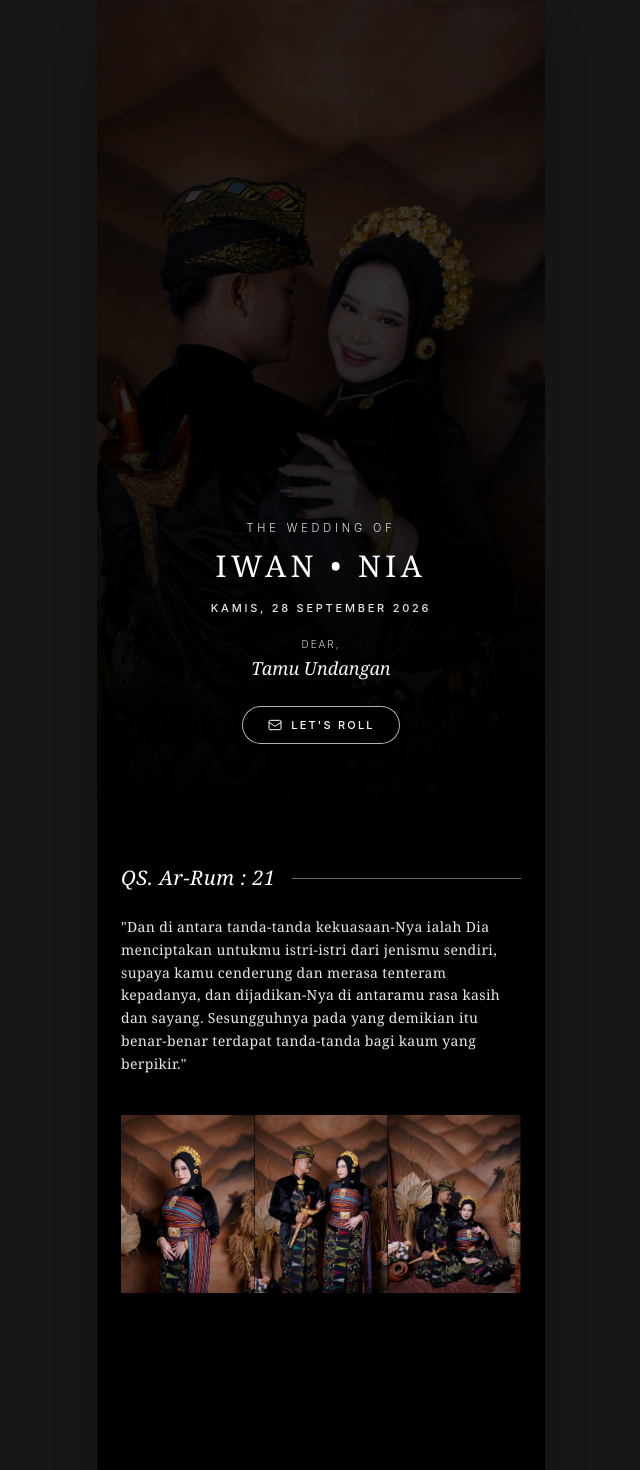
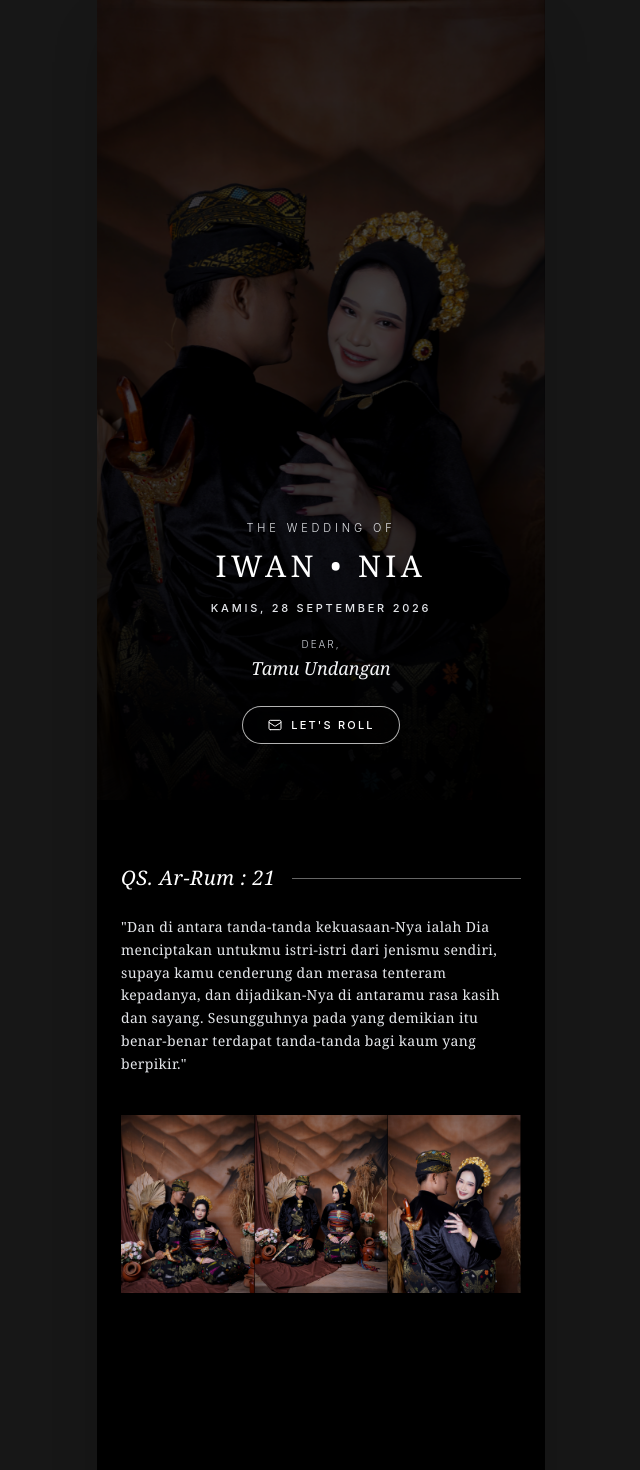
Before and after one commit to AsvinAndika/undanganputri, a React (Vite) app: page / in a window 1280 px wide. Shown: the top 1470 px of the page, without its empty margins (319-959 px from the left). Built offline with nearby package versions, Linux system fonts and the light colour scheme.

Commit message:
perbaikan2.3

```diff
--- a/src/components/Doa.jsx
+++ b/src/components/Doa.jsx
@@ -1,8 +1,6 @@
 import { useState, useEffect } from 'react';
 
 const photos = [
-  "/assets/galeri/mempelai1.jpeg",
-  "/assets/galeri/mempelai2.jpeg",
   "/assets/galeri/galeri1.jpeg",
   "/assets/galeri/galeri2.jpeg",
   "/assets/galeri/galeri4.jpeg",
@@ -10,8 +8,6 @@ const photos = [
   "/assets/galeri/galeri9.jpeg",
   "/assets/galeri/galeri5.jpeg",
   "/assets/galeri/galeri6.jpeg",
-  "/assets/galeri/galeri8.jpeg",
-  "/assets/galeri/galeri3.jpeg",
   "/assets/galeri/galeri10.jpeg",
 ];
 
--- a/src/components/Hero.jsx
+++ b/src/components/Hero.jsx
@@ -86,7 +86,7 @@ const Hero = ({ onRollClick }) => {
   return (
     <section className="relative h-[100dvh] w-full flex flex-col justify-end items-center text-white text-center pb-8 sm:pb-12 px-6 overflow-hidden bg-transparent">
       {/* Dark Gradient Overlay */}
-      <div className="absolute inset-0 bg-gradient-to-t from-black/90 via-black/40 to-transparent pointer-events-none"></div>
+      <div className="absolute inset-0 bg-gradient-to-t from-black/80 via-black/10 to-transparent pointer-events-none"></div>
 
       {/* Content Container */}
       <div className="relative z-10 flex flex-col items-center max-w-md w-full space-y-2 sm:space-y-3 mb-2">
--- a/src/components/Invitations.jsx
+++ b/src/components/Invitations.jsx
@@ -1,4 +1,4 @@
-import { useState, useEffect, useRef } from 'react';
+import { useState, useEffect, useRef, memo } from 'react';
 import Hero from './Hero';
 import Doa from './Doa';
 import CoupleDetails from './CoupleDetails';
@@ -21,8 +21,12 @@ const globalBgImages = [
 
 const MUSIC_URL = 'https://cdn.pixabay.com/download/audio/2022/05/27/audio_1808fbf07a.mp3?filename=wedding-romantic-acoustic-guitar-113578.mp3';
 
-// Wrapper Animasi Scroll Reveal
-const AnimatedSection = ({ children, animation = 'fade-up', delay = 0, duration = 1600 }) => {
+/**
+ * Optimasi 1: AnimatedSection Ringan
+ * - Menghapus efek `blur-*` (Gaussian Blur) pada animasi scroll karena memicu GPU lag di HP.
+ * - Menghapus `will-change-transform` berlebih untuk menghemat memori GPU RAM.
+ */
+const AnimatedSection = memo(({ children, animation = 'fade-up', delay = 0, duration = 1000 }) => {
   const [isVisible, setIsVisible] = useState(false);
   const domRef = useRef(null);
 
@@ -36,7 +40,7 @@ const AnimatedSection = ({ children, animation = 'fade-up', delay = 0, duration
           }
         });
       },
-      { threshold: 0.1 }
+      { threshold: 0.08 }
     );
 
     const { current } = domRef;
@@ -49,21 +53,20 @@ const AnimatedSection = ({ children, animation = 'fade-up', delay = 0, duration
 
   const getInitialStyle = () => {
     switch (animation) {
+      case 'zoom-in':
+        return 'opacity-0 scale-95';
+      case 'fade-left':
+        return 'opacity-0 translate-x-8';
+      case 'fade-right':
+        return 'opacity-0 -translate-x-8';
       case 'blur-in':
-        return 'opacity-0 blur-lg scale-95 translate-y-6';
-      case 'zoom-in':
-        return 'opacity-0 scale-90 blur-md';
-      case 'fade-left':
-        return 'opacity-0 translate-x-16 blur-sm';
-      case 'fade-right':
-        return 'opacity-0 -translate-x-16 blur-sm';
       case 'fade-up':
       default:
-        return 'opacity-0 translate-y-16 scale-[0.97] blur-sm';
+        return 'opacity-0 translate-y-8';
     }
   };
 
-  const getVisibleStyle = () => 'opacity-100 translate-y-0 translate-x-0 scale-100 blur-0';
+  const getVisibleStyle = () => 'opacity-100 translate-y-0 translate-x-0 scale-100';
 
   return (
     <div
@@ -71,32 +74,43 @@ const AnimatedSection = ({ children, animation = 'fade-up', delay = 0, duration
       style={{
         transitionDuration: `${duration}ms`,
         transitionDelay: `${delay}ms`,
-        transitionTimingFunction: 'cubic-bezier(0.22, 1, 0.36, 1)',
+        transitionTimingFunction: 'cubic-bezier(0.16, 1, 0.3, 1)',
       }}
-      className={`transition-all transform will-change-transform ${
-        isVisible ? getVisibleStyle() : getInitialStyle()
-      }`}
+      className={`transition-all ${isVisible ? getVisibleStyle() : getInitialStyle()}`}
     >
       {children}
     </div>
   );
-};
+});
 
 const Invitation = () => {
-  const [currentBgIndex, setCurrentBgIndex] = useState(0);
+  const [bgIndices, setBgIndices] = useState({ current: 0, next: 1, activeLayer: 0 });
   const [isPlaying, setIsPlaying] = useState(false);
   const [showMusicBtn, setShowMusicBtn] = useState(() => {
+    if (typeof window === 'undefined') return false;
     const hasRolled = sessionStorage.getItem('isRolled') === 'true';
-    const scrolledFar = typeof window !== 'undefined' && window.scrollY > 50;
+    const scrolledFar = window.scrollY > 50;
     return hasRolled || scrolledFar;
   });
+
   const audioRef = useRef(null);
 
-  // Background Slideshow
+  /**
+   * Optimasi 2: Double-Buffer Background Slideshow
+   * Dibandingkan membuat 8 elemen `<div>` di DOM secara bersamaan,
+   * teknik ini hanya merender 2 elemen `<div>` aktif untuk menghemat memori & rendering GPU.
+   */
   useEffect(() => {
     const timer = setInterval(() => {
-      setCurrentBgIndex((prevIndex) => (prevIndex + 1) % globalBgImages.length);
-    }, 5000);
+      setBgIndices((prev) => {
+        const nextIndex = (prev.next + 1) % globalBgImages.length;
+        return {
+          current: prev.next,
+          next: nextIndex,
+          activeLayer: prev.activeLayer === 0 ? 1 : 0,
+        };
+      });
+    }, 6000);
 
     return () => clearInterval(timer);
   }, []);
@@ -128,20 +142,30 @@ const Invitation = () => {
 
   return (
     <div className="bg-black text-white font-sans max-w-md mx-auto shadow-2xl relative min-h-screen overflow-hidden">
-      {/* Audio Element */}
-      <audio ref={audioRef} src={MUSIC_URL} loop preload="auto" />
+      {/* Audio Element (Optimasi 3: preload="none" agar hemat kuota/load awal) */}
+      <audio ref={audioRef} src={MUSIC_URL} loop preload="none" />
 
-      {/* Global Background Slideshow */}
+      {/* Optimized Dual-Layer Background Slideshow */}
       <div className="fixed inset-0 max-w-md mx-auto pointer-events-none z-0 overflow-hidden">
-        {globalBgImages.map((imgUrl, index) => (
-          <div
-            key={imgUrl}
-            className={`absolute inset-0 bg-cover bg-center bg-no-repeat transition-opacity duration-[1500ms] ease-in-out ${
-              index === currentBgIndex ? 'opacity-100 scale-105' : 'opacity-0 scale-100'
-            } transform transition-transform duration-[7000ms] ease-out`}
-            style={{ backgroundImage: `url('${imgUrl}')` }}
-          />
-        ))}
+        {/* Layer A */}
+        <div
+          className={`absolute inset-0 bg-cover bg-center bg-no-repeat transition-opacity duration-1000 ease-in-out ${
+            bgIndices.activeLayer === 0 ? 'opacity-100' : 'opacity-0'
+          }`}
+          style={{
+            backgroundImage: `url('${globalBgImages[bgIndices.activeLayer === 0 ? bgIndices.current : bgIndices.next]}')`,
+          }}
+        />
+
+        {/* Layer B */}
+        <div
+          className={`absolute inset-0 bg-cover bg-center bg-no-repeat transition-opacity duration-1000 ease-in-out ${
+            bgIndices.activeLayer === 1 ? 'opacity-100' : 'opacity-0'
+          }`}
+          style={{
+            backgroundImage: `url('${globalBgImages[bgIndices.activeLayer === 1 ? bgIndices.current : bgIndices.next]}')`,
+          }}
+        />
 
         {/* Dark Overlay */}
         <div className="absolute inset-0 bg-black/65 backdrop-brightness-90"></div>
@@ -152,39 +176,39 @@ const Invitation = () => {
         <Hero onRollClick={handleRollClick} />
 
         <main className="space-y-6">
-          <AnimatedSection animation="blur-in" duration={1800}>
+          <AnimatedSection animation="fade-up" duration={1000}>
             <Doa />
           </AnimatedSection>
 
-          <AnimatedSection animation="zoom-in" duration={1600}>
+          <AnimatedSection animation="zoom-in" duration={1000}>
             <CoupleDetails />
           </AnimatedSection>
 
-          <AnimatedSection animation="fade-up" duration={1600}>
+          <AnimatedSection animation="fade-up" duration={1000}>
             <EventDetails targetDate="2026-09-28T09:00:00" />
           </AnimatedSection>
 
-          <AnimatedSection animation="zoom-in" duration={1600}>
+          <AnimatedSection animation="zoom-in" duration={1000}>
             <Gift />
           </AnimatedSection>
 
-          <AnimatedSection animation="fade-left" duration={1600}>
+          <AnimatedSection animation="fade-left" duration={1000}>
             <Gallery />
           </AnimatedSection>
 
-          {/* <AnimatedSection animation="fade-right" duration={1600}>
+          {/* <AnimatedSection animation="fade-right" duration={1000}>
             <Wishes />
           </AnimatedSection> */}
         </main>
 
-        <AnimatedSection animation="blur-in" duration={1800}>
+        <AnimatedSection animation="fade-up" duration={1000}>
           <Footer />
         </AnimatedSection>
       </div>
 
       {/* Floating Music Button */}
       <div
-        className={`fixed bottom-6 right-6 z-50 transition-all duration-700 ease-out ${
+        className={`fixed bottom-6 right-6 z-50 transition-all duration-500 ease-out ${
           showMusicBtn
             ? 'opacity-100 translate-y-0 scale-100 pointer-events-auto'
             : 'opacity-0 translate-y-8 scale-75 pointer-events-none'
@@ -193,7 +217,7 @@ const Invitation = () => {
         <button
           onClick={toggleMusic}
           aria-label="Toggle Music"
-          className="w-11 h-11 rounded-full bg-black/60 border border-white/30 text-white flex items-center justify-center backdrop-blur-md shadow-2xl hover:scale-110 active:scale-95 transition-all duration-300 cursor-pointer"
+          className="w-11 h-11 rounded-full bg-black/60 border border-white/30 text-white flex items-center justify-center backdrop-blur-md shadow-2xl hover:scale-105 active:scale-95 transition-all duration-300 cursor-pointer"
         >
           {isPlaying ? (
             <svg
```
